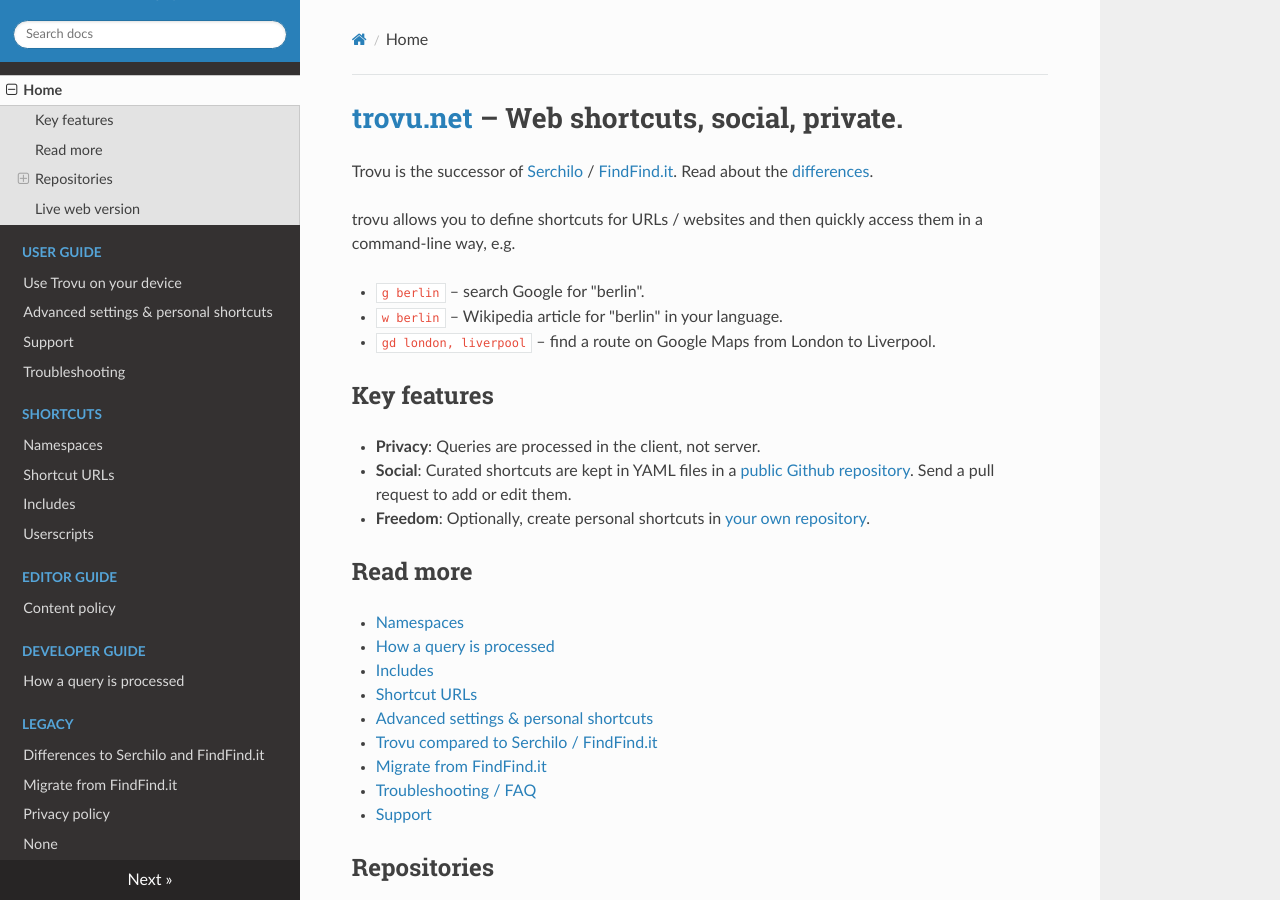
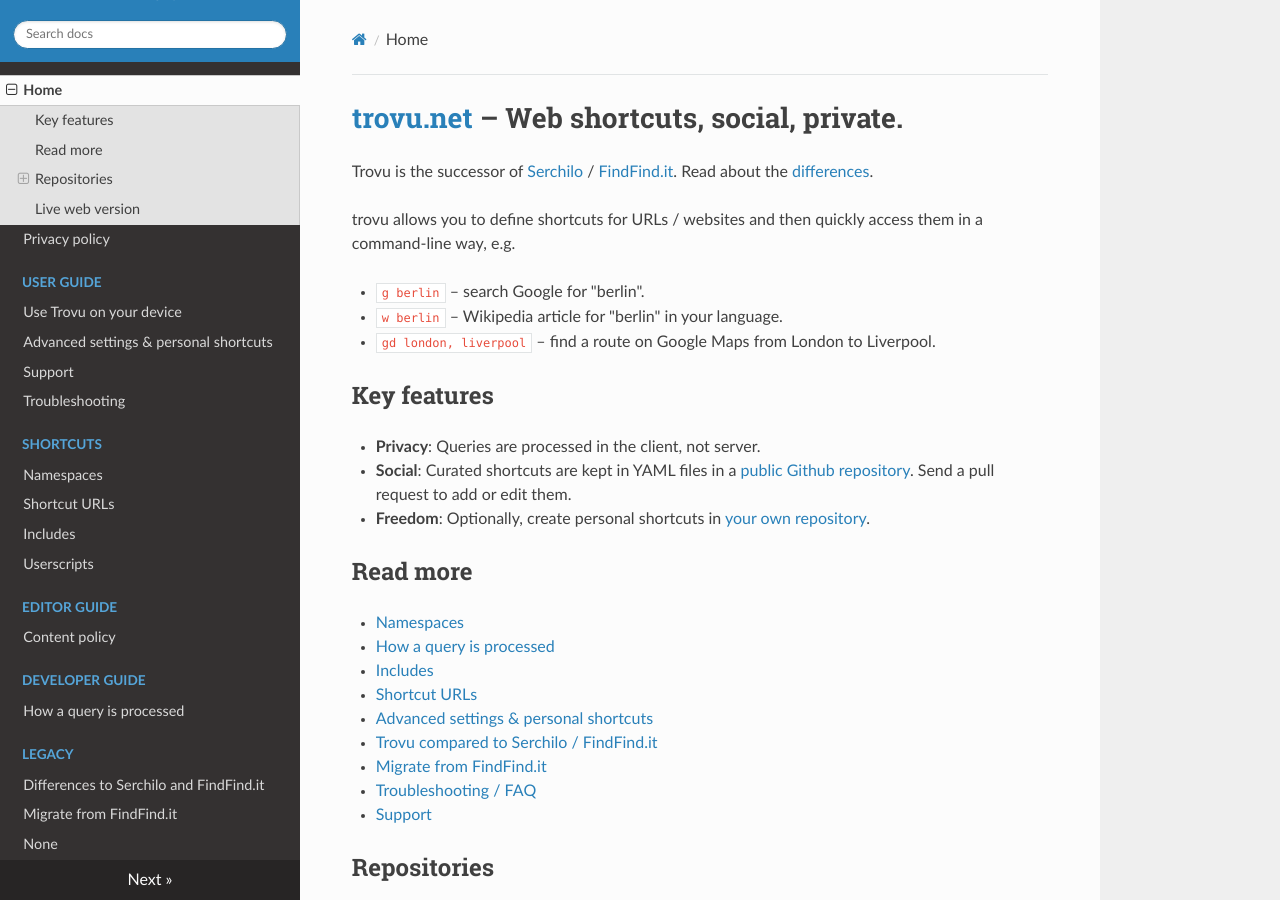
Before and after one commit to trovu/trovu, an MkDocs documentation site: the page built from docs/index.md, in a window 1280 px wide and 900 px high. Built offline with MkDocs 1.6.1, drawn with Linux system fonts in a browser that asks for light colours; nearby versions of some CDN libraries; some of the changed lines change nothing that is shown.

Commit message:
Reorder nav.

```diff
--- a/mkdocs.yml
+++ b/mkdocs.yml
@@ -15,6 +15,7 @@
 # Navigation structure (if needed)
 nav:
   - Home: index.md
+  - privacy.md
   - User guide:
       - users/integration.md
       - users/advanced.md
@@ -32,8 +33,7 @@
   - Legacy:
       - legacy/differences.md
       - legacy/migrate.md
-  - privacy.md
-  - presentations.md
+      - presentations.md
 
 extra:
   social:
```
